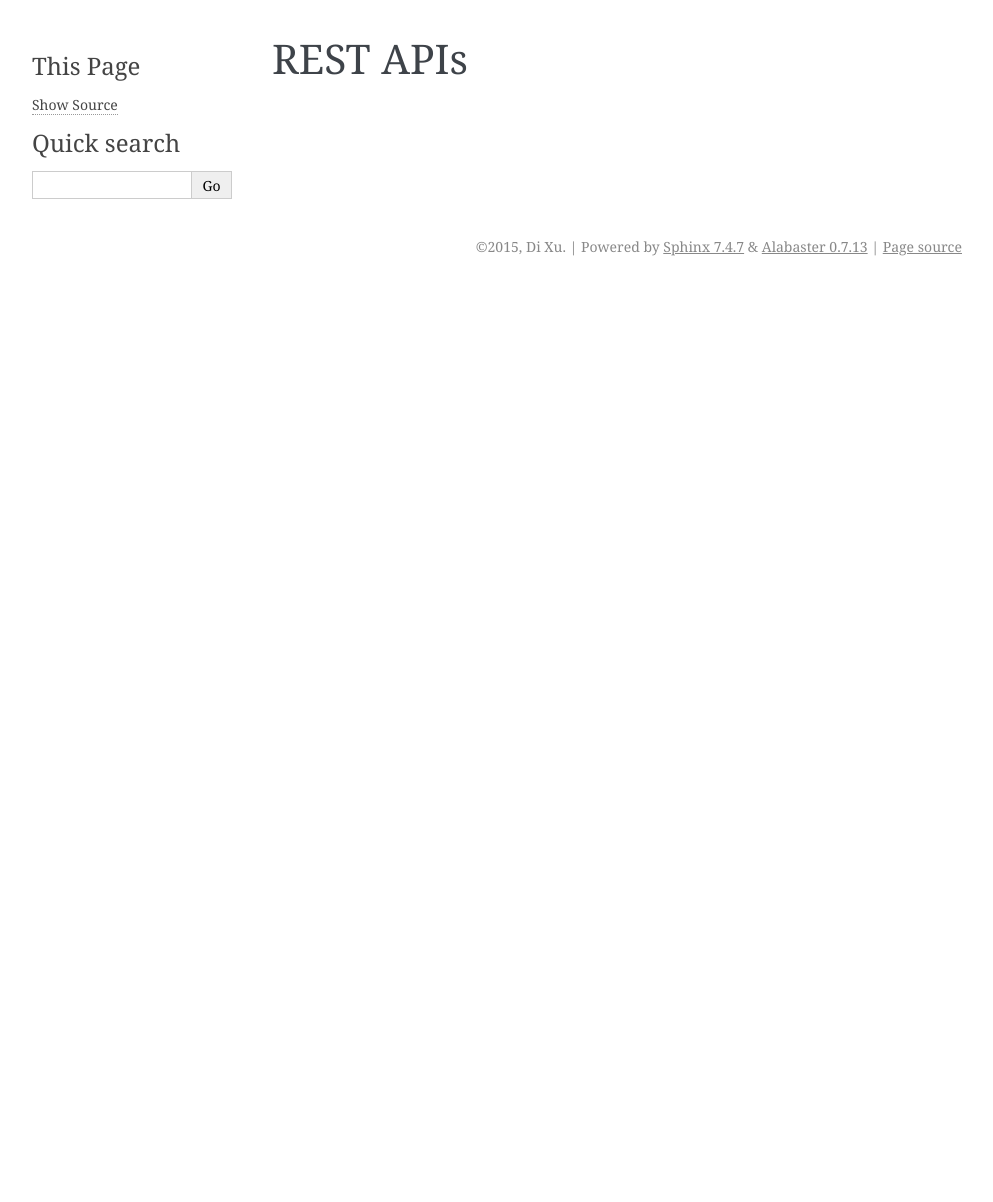
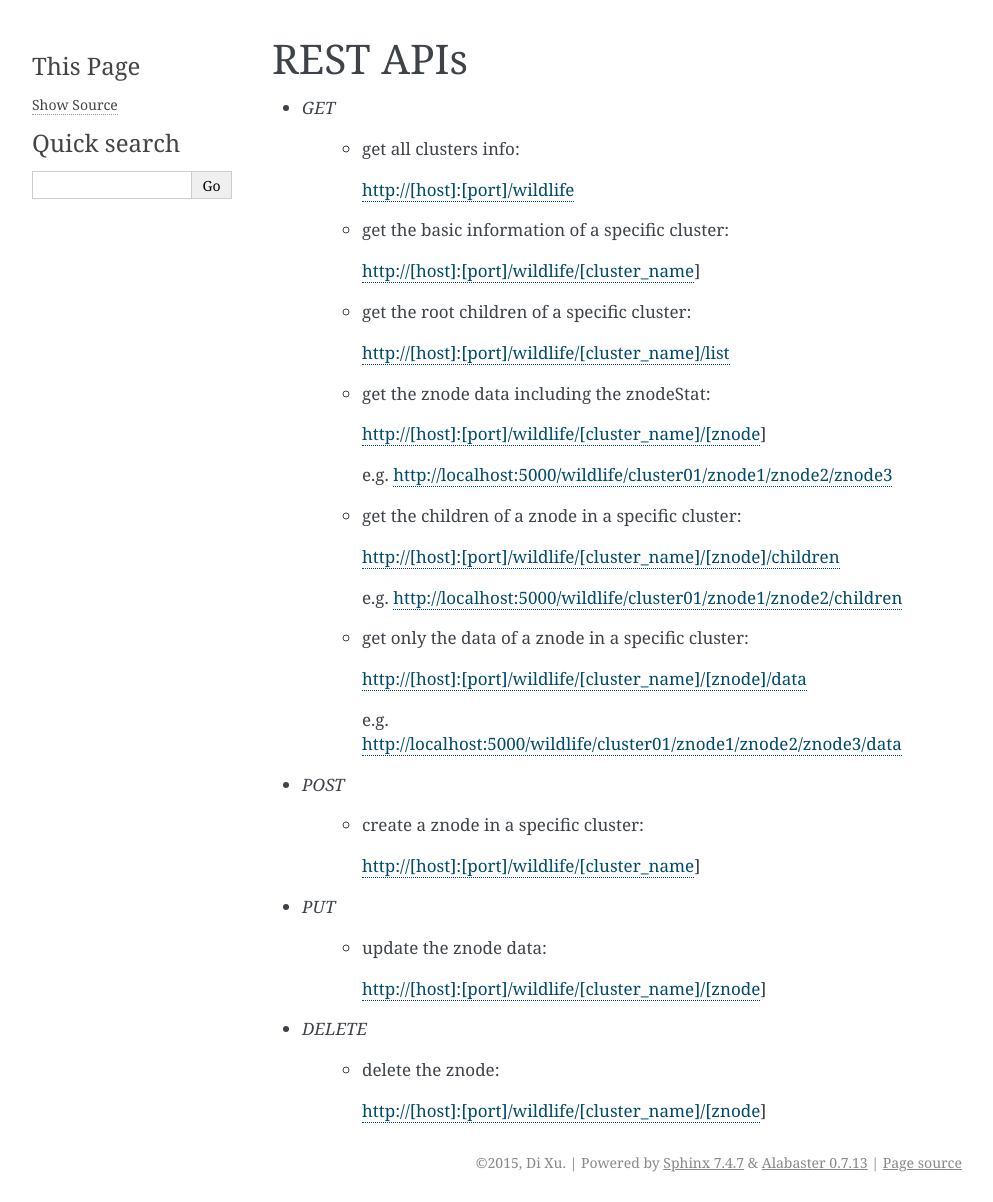
Before and after one commit to dixudx/wildlife, a Sphinx documentation site: the page built from doc/source/restapis.rst, in a window 1280 px wide. Shown: the whole page, without its empty margins (148-1141 px from the left). Built offline with Sphinx 7.4.7, drawn with Linux system fonts in a browser that asks for light colours; before the commit the page ends 900 px from its top, so only the background shows below that.

Commit message:
update restapis.rst and test autoclass

```diff
--- a/doc/source/restapis.rst
+++ b/doc/source/restapis.rst
@@ -1,2 +1,52 @@
 REST APIs
 =========
+
+- `GET`
+
+    - get all clusters info:
+
+      http://[host]:[port]/wildlife
+
+    - get the basic information of a specific cluster:
+
+      http://[host]:[port]/wildlife/[cluster_name]
+
+    - get the root children of a specific cluster:
+
+      http://[host]:[port]/wildlife/[cluster_name]/list
+
+    - get the znode data including the znodeStat:
+
+      http://[host]:[port]/wildlife/[cluster_name]/[znode]
+
+      e.g. http://localhost:5000/wildlife/cluster01/znode1/znode2/znode3
+
+    - get the children of a znode in a specific cluster:
+
+      http://[host]:[port]/wildlife/[cluster_name]/[znode]/children
+
+      e.g. http://localhost:5000/wildlife/cluster01/znode1/znode2/children
+
+    - get only the data of a znode in a specific cluster:
+
+      http://[host]:[port]/wildlife/[cluster_name]/[znode]/data
+
+      e.g. http://localhost:5000/wildlife/cluster01/znode1/znode2/znode3/data
+
+- `POST`
+
+    - create a znode in a specific cluster:
+
+      http://[host]:[port]/wildlife/[cluster_name]
+
+- `PUT`
+
+    - update the znode data:
+
+      http://[host]:[port]/wildlife/[cluster_name]/[znode]
+
+- `DELETE`
+
+    - delete the znode:
+
+      http://[host]:[port]/wildlife/[cluster_name]/[znode]
--- a/doc/source/wildlife.app.rst
+++ b/doc/source/wildlife.app.rst
@@ -6,3 +6,7 @@ wildlife.app
 .. automodule:: wildlife.app
     :members:
     :show-inheritance:
+
+.. autoclass:: wildlife.app.WildApp
+   :members:
+   :show-inheritance:
```
Also changed, not shown: 1 other file.
